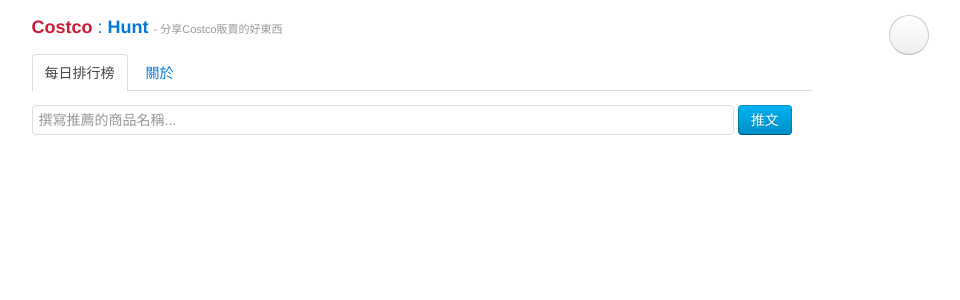
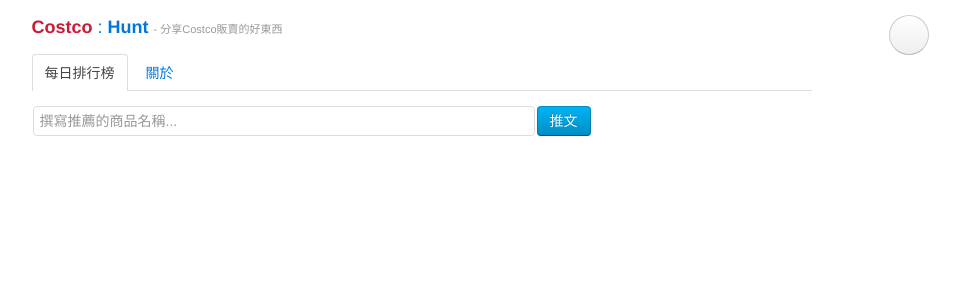
Before and after one commit to PeterLiao/CityHunt, a Django app: page /hottest/ in a window 1280 px wide. Shown: the top 300 px of the page, without its empty margins (160-1120 px from the left). Run offline with Django 3.2, Linux system fonts and the light colour scheme; data that the repository does not hold is empty; parts of the project's set-up code (start-up, migrations or seed data) failed here and were passed over; some libraries are stand-ins or nearby versions.

Commit message:
Refine UI

```diff
--- a/templates/hottest.html
+++ b/templates/hottest.html
@@ -107,9 +107,23 @@
         <input type="hidden" id="city_id" name="city_id" value="1">
         <div class="uk-form">
             <fieldset data-uk-margin>
-                <input type="text" id="id_post_title" maxlength="30" name="post_title" style="width: 90%;" placeholder="撰寫推薦的商品名稱..." onfocus="change_to_edit_mode();" onblur="change_to_view_mode();"></textarea>
-                <input id="post_btn" class="uk-button uk-button-primary" type="button" value="推文" onclick="submit_post();"/>
-                <textarea id="id_post_text" name="post_text" calss="uk-margin-small-top" maxlength="60" rows="4" style="display:none; width: 90%;" placeholder="商品介紹或使用心得" onfocus="change_to_edit_mode();" onblur="change_to_view_mode();"></textarea>
+                <table>
+                    <tr>
+                        <td style="width: 90%;">
+                            <input type="text" id="id_post_title" maxlength="30" name="post_title" style="width: 100%;" placeholder="撰寫推薦的商品名稱..." onfocus="change_to_edit_mode();" onblur="change_to_view_mode();"></textarea>
+                        </td>
+                        <td>
+                            <input id="post_btn" class="uk-button uk-button-primary" type="button" value="推文" onclick="submit_post();"/>
+                        </td>
+                    </tr>
+                    <tr>
+                        <td style="width: 90%;">
+                            <textarea id="id_post_text" name="post_text" calss="uk-margin-small-top" maxlength="60" rows="4" style="display:none; width: 100%;" placeholder="商品介紹或使用心得" onfocus="change_to_edit_mode();" onblur="change_to_view_mode();"></textarea>
+                        </td>
+                        <td>
+                        </td>
+                    </tr>
+                    </table>
             </fieldset>
         </div>
     </form>
```
